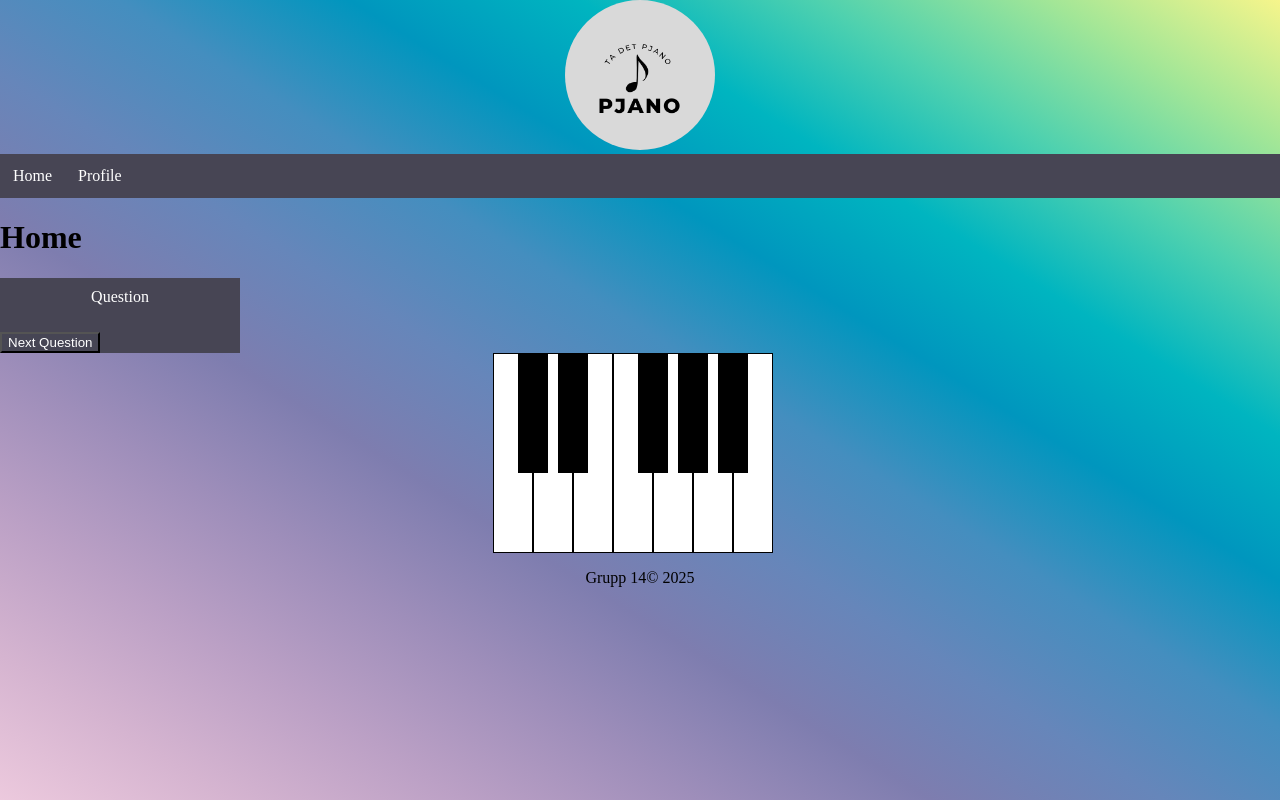
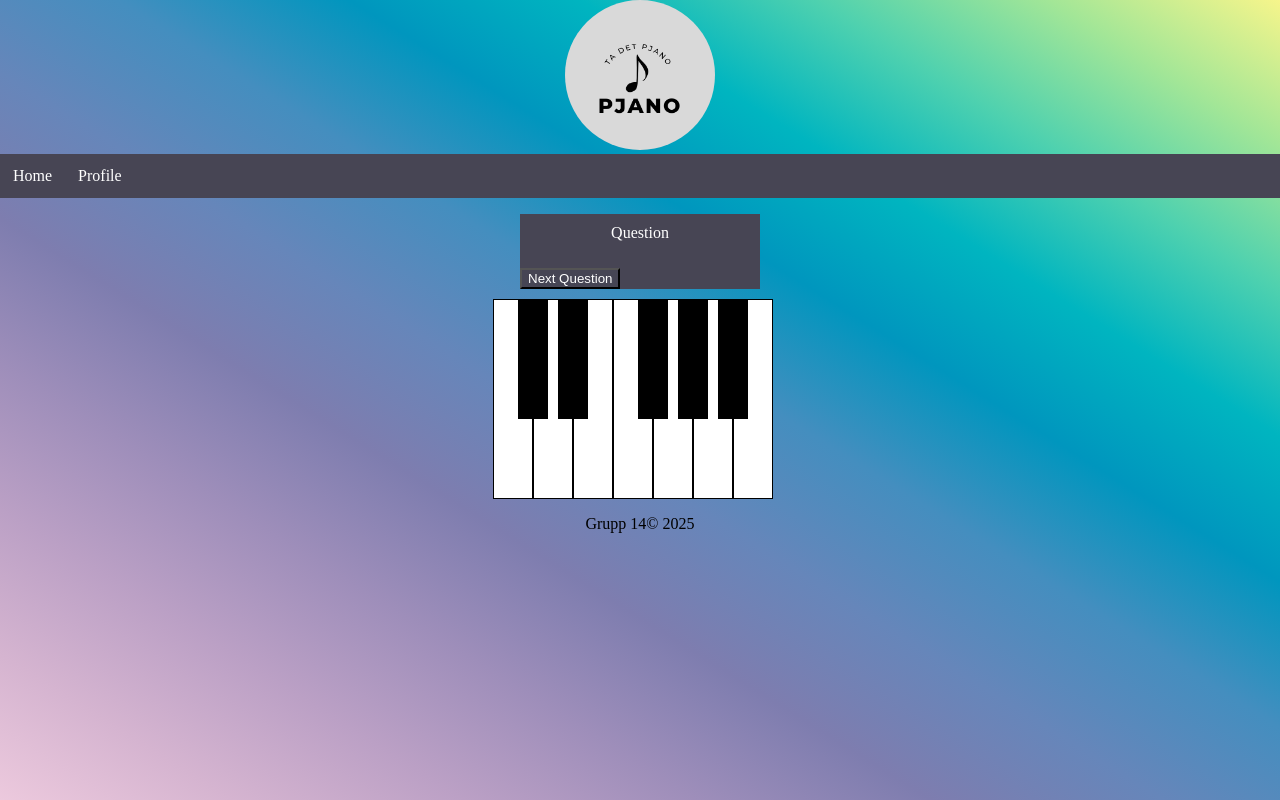
Before and after one commit to LinnLihnell/Pjano, a Vue app: page / in a window 1280 px wide. Built offline with nearby package versions, Linux system fonts and the light colour scheme.

Commit message:
centered questions box, deleted h1 element

```diff
--- a/src/components/Questions.vue
+++ b/src/components/Questions.vue
@@ -53,6 +53,8 @@ export default{
   background-color: #474554;
   color: white;
   width: 15rem;
+  margin: auto;
+  margin-bottom: 10px;
 }
 p {
   text-align: center;
--- a/src/views/HomeView.vue
+++ b/src/views/HomeView.vue
@@ -15,7 +15,6 @@ export default{
 </script>
 
 <template>
-<h1>Home</h1>
 <Questions />
 <Pjano />
 </template>
```
